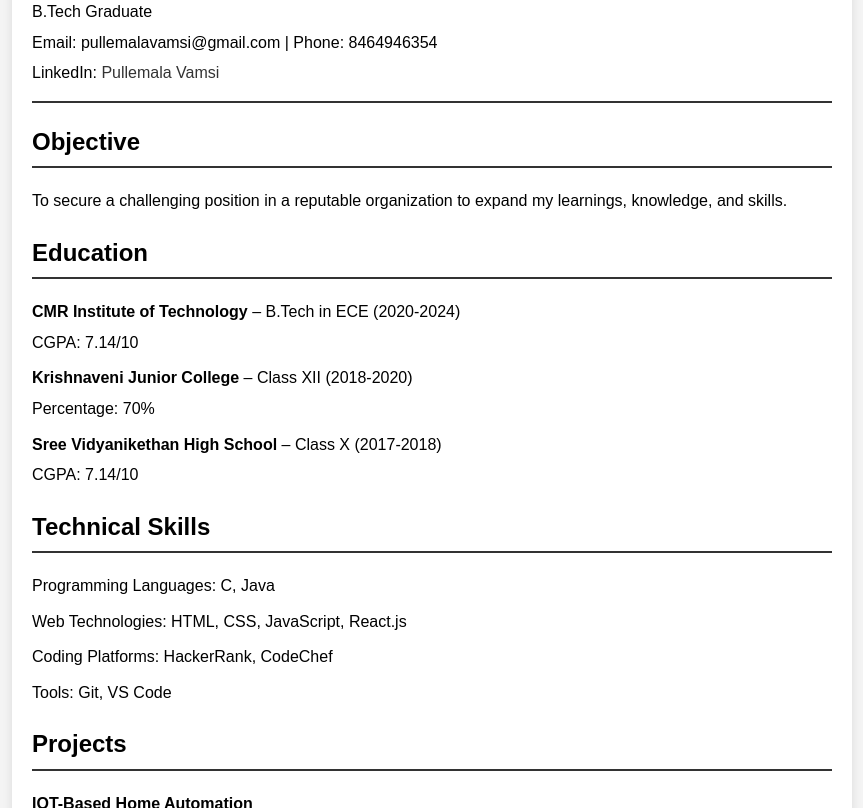
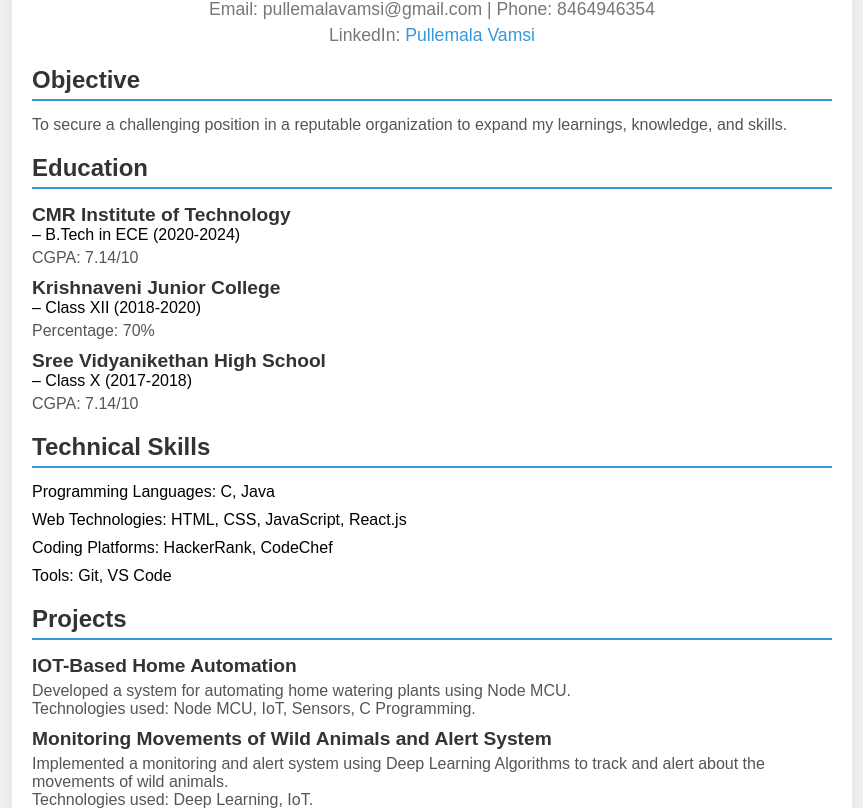
Before and after one commit to vamshi4056/html-portfolio, a plain HTML site: page index.html in a window 1280 px wide. Shown: the part 97-905 px from the top of the page, without its empty margins (208-1071 px from the left). Drawn offline with Linux system fonts and the light colour scheme.

Commit message:
Update style.css

```diff
--- a/style.css
+++ b/style.css
@@ -1,36 +1,47 @@
 body {
-    font-family: Arial, sans-serif;
-    line-height: 1.6;
+    font-family: 'Arial', sans-serif;
+    background-color: #f4f4f4;
     margin: 0;
     padding: 0;
-    background-color: #f4f4f4;
+    display: flex;
+    justify-content: center;
+    align-items: center;
+    min-height: 100vh;
 }
 
 .resume {
+    background: white;
+    padding: 20px;
     max-width: 800px;
-    margin: 20px auto;
-    padding: 20px;
-    background: #fff;
-    box-shadow: 0 0 10px rgba(0, 0, 0, 0.1);
+    width: 100%;
+    box-shadow: 0 0 20px rgba(0, 0, 0, 0.1);
+    border-radius: 10px;
+    transition: all 0.3s ease;
+}
+
+.resume:hover {
+    box-shadow: 0 0 30px rgba(0, 0, 0, 0.2);
 }
 
 header {
-    border-bottom: 2px solid #333;
-    padding-bottom: 10px;
-    text-align: left;
+    text-align: center;
+    margin-bottom: 20px;
 }
 
 header h1 {
     margin: 0;
-    font-size: 2em;
+    font-size: 2.5em;
+    color: #333;
 }
 
 header p {
     margin: 5px 0;
+    font-size: 1.1em;
+    color: #777;
 }
 
 header a {
-    color: #333;
+    color: #3498db;
     text-decoration: none;
 }
 
@@ -39,30 +50,58 @@ header a:hover {
 }
 
 section {
-    margin: 20px 0;
+    margin-bottom: 20px;
 }
 
-section h2 {
-    border-bottom: 2px solid #333;
+h2 {
+    border-bottom: 2px solid #3498db;
     padding-bottom: 5px;
+    margin-bottom: 15px;
+    font-size: 1.5em;
+    color: #333;
 }
 
 ul {
-    list-style-type: none;
+    list-style: none;
     padding: 0;
+    margin: 0;
 }
 
 ul li {
-    margin: 10px 0;
+    margin-bottom: 10px;
 }
 
-ul li p {
+ul li strong {
+    display: block;
+    font-size: 1.2em;
+    color: #333;
+}
+
+p {
     margin: 5px 0;
+    color: #555;
 }
 
 footer {
     text-align: center;
-    margin: 20px 0;
     font-size: 0.9em;
     color: #777;
 }
+
+@media screen and (max-width: 600px) {
+    .resume {
+        padding: 15px;
+    }
+
+    header h1 {
+        font-size: 2em;
+    }
+
+    h2 {
+        font-size: 1.3em;
+    }
+
+    ul li strong {
+        font-size: 1em;
+    }
+}
```
